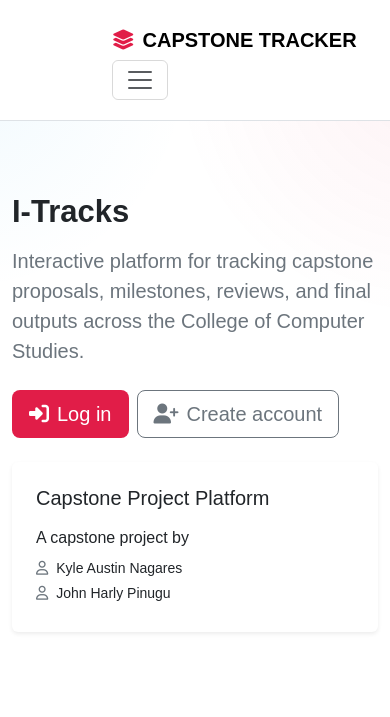
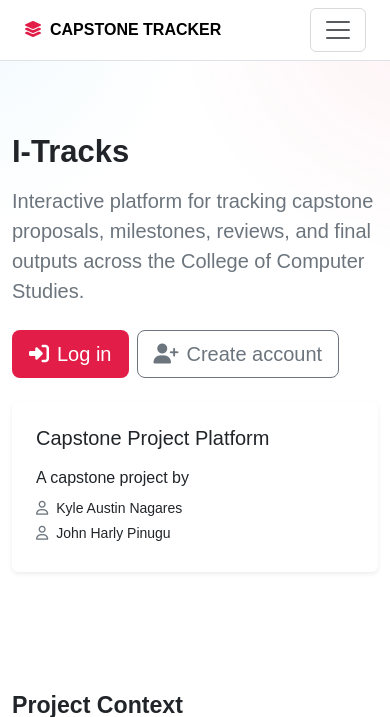
Before and after one commit to pinugujohnharly-crypto/Itrack, a PHP site: page /Homescreen.php in a window 390 px wide. Shown: the top 717 px of the page. Run offline with PHP 8.4, Linux system fonts and the light colour scheme.

Commit message:
fix(navbar): restore Boostrap navbar behavior on mobile and align toggler

```diff
--- a/Homescreen.php
+++ b/Homescreen.php
@@ -14,6 +14,33 @@
 
   <style>
     :root { --accent:#e11d48; }
+    /* Override broad rules from style/hmmenu.css on this page
+       to keep Bootstrap's navbar layout intact on small screens */
+    .navbar {
+      padding: .5rem 1rem;              /* prevent wrapping at small widths */
+      background-color: #fff;            /* match bg-white class */
+      border-bottom: 1px solid #dee2e6;  /* match border-bottom class */
+      font-size: 1rem;                   /* neutralize hmmenu.css x-large */
+    }
+    .navbar .navbar-toggler {            /* make tap target ≥44px */
+      margin-left: auto;
+      min-width: 44px;
+      min-height: 44px;
+      display: inline-flex;
+      align-items: center;
+      justify-content: center;
+    }
+    .navbar .navbar-brand {              /* avoid odd wrapping */
+      white-space: nowrap;
+      overflow: hidden;
+      text-overflow: ellipsis;
+    }
+    @media (max-width: 430px) {
+      .navbar { padding: .5rem .75rem; }
+      .navbar .navbar-brand { font-size: 1rem; }
+      .navbar .navbar-collapse { padding-top: .25rem; }
+      .navbar .nav-link { padding: .75rem .5rem; }
+    }
     .hero-bg {
       background:
         radial-gradient(40rem 40rem at 110% -10%, rgba(225,29,72,.06), transparent 40%),
@@ -31,7 +58,7 @@
       <a class="navbar-brand fw-bold" href="Homescreen.php">
         <i class="fa-solid fa-layer-group me-2 brand-accent"></i>CAPSTONE TRACKER
       </a>
-      <button class="navbar-toggler" type="button" data-bs-toggle="collapse" data-bs-target="#mainNav" aria-controls="mainNav" aria-expanded="false" aria-label="Toggle navigation">
+      <button class="navbar-toggler ms-auto" type="button" data-bs-toggle="collapse" data-bs-target="#mainNav" aria-controls="mainNav" aria-expanded="false" aria-label="Toggle navigation">
         <span class="navbar-toggler-icon"></span>
       </button>
       <div class="collapse navbar-collapse" id="mainNav">
```
